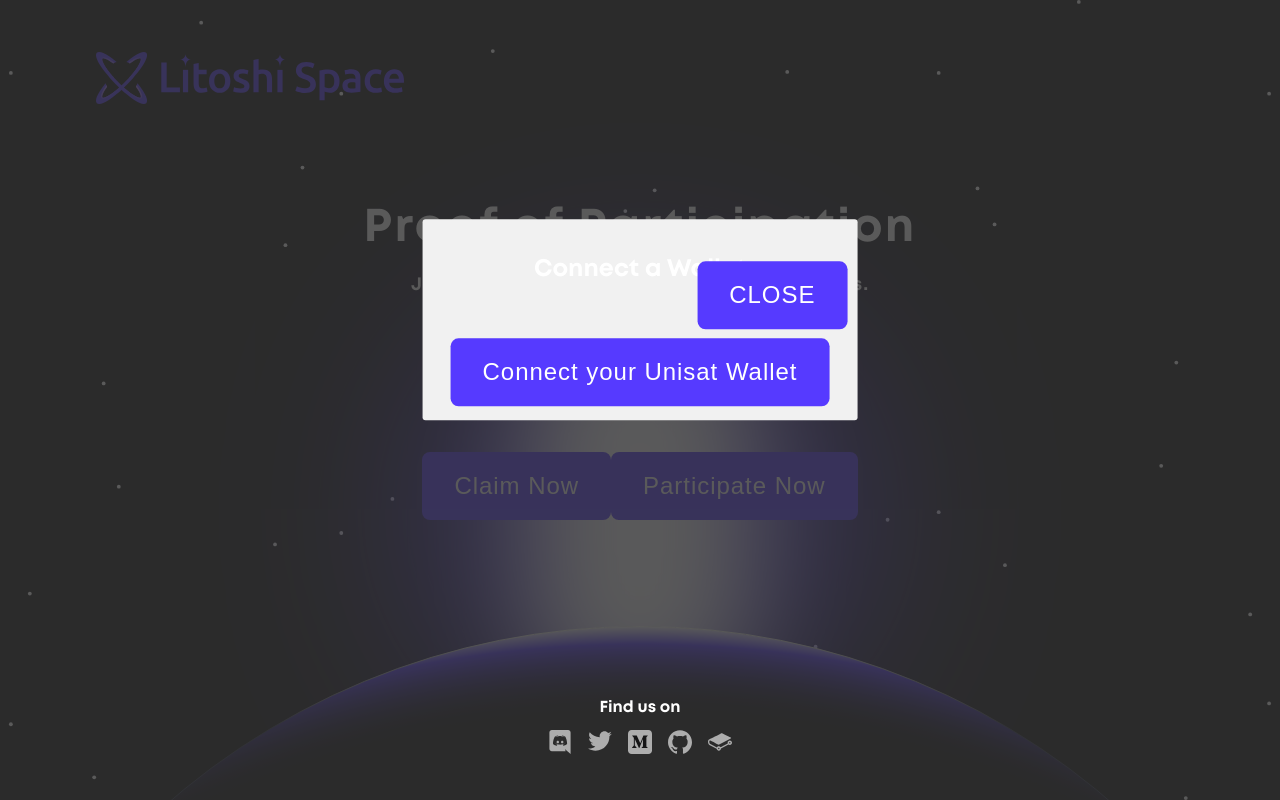
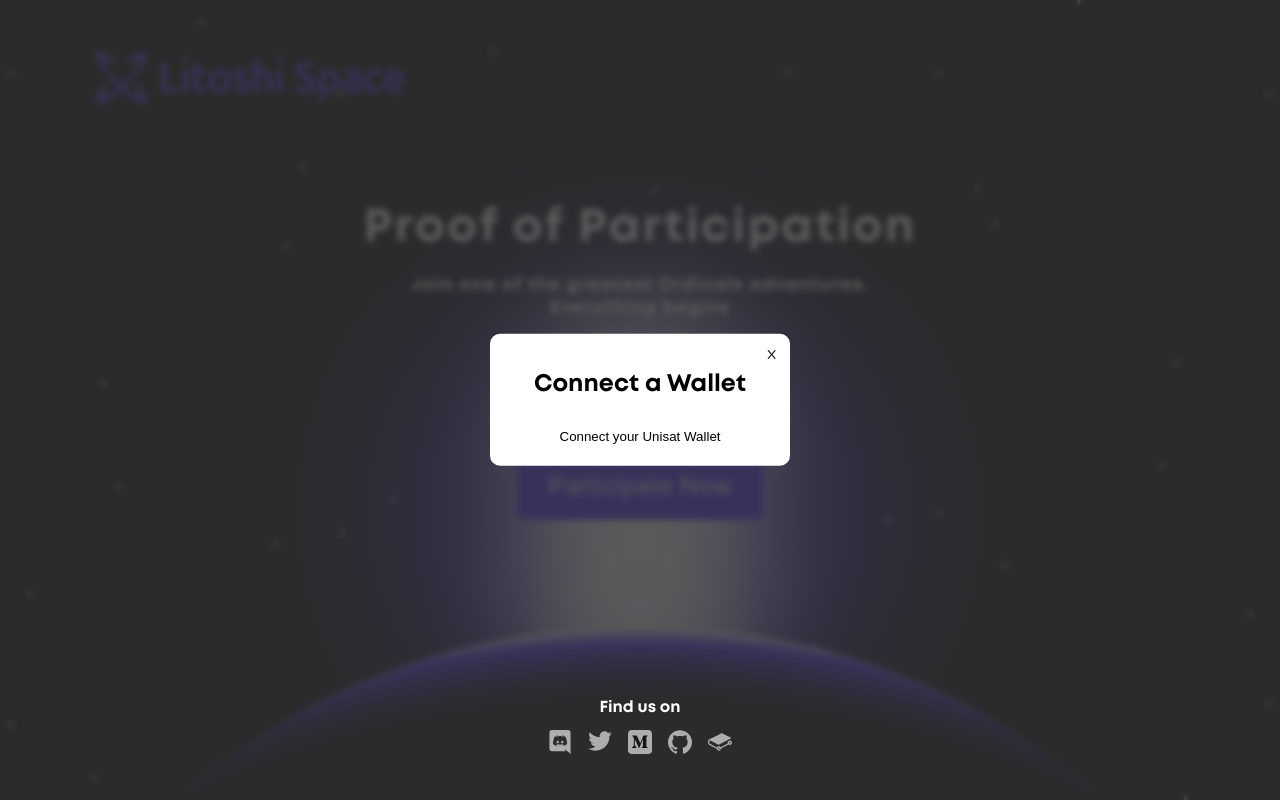
Before and after one commit to LitoshiSpace/LitoshiSale, a React (Vite) app: page / in a window 1280 px wide. Both pictures are taken after a click on the button "Open". Built offline with nearby package versions, Linux system fonts and the light colour scheme.

Commit message:
modificiation du pop up

```diff
--- a/src/Modal/Modal.css
+++ b/src/Modal/Modal.css
@@ -22,23 +22,62 @@
 
 .overlay {
   background: rgba(49, 49, 49, 0.8);
+  backdrop-filter: blur(3px);
 }
 .modal-content {
   position: absolute;
-  top: 40%;
+  top: 50%;
   left: 50%;
   transform: translate(-50%, -50%);
   line-height: 1.4;
-  background: #f1f1f1;
+  background: white;
   padding: 14px 28px;
-  border-radius: 3px;
+  border-radius: 10px;
   max-width: 600px;
   min-width: 300px;
+  color: black;
 }
 
 .close-modal {
   position: absolute;
-  top: 10px;
-  right: 10px;
+  top: 0;
+  right: 0;
   padding: 5px 7px;
 }
+.close-modal {
+  background-color: transparent;
+  border: none;
+  height: 31px;
+  margin-right: 5px;
+  margin-top: 5px;
+  display: flex;
+  align-items: center;
+}
+.close-modal:hover {
+  background: rgba(128, 128, 128, 0.301);
+  border-radius: 10px;
+  height: 31px;
+}
+
+.modal-connect {
+  width: 100%;
+  border: none;
+  height: 31px;
+  background: transparent;
+}
+
+.modal-connect:hover {
+  background: rgba(128, 128, 128, 0.301);
+  border-radius: 10px;
+  height: 31px;
+}
+.btn-modal {
+  margin-top: 32px;
+  border-radius: 8px;
+  background: #563aff;
+  font-size: 24px;
+  padding: 20px 32px;
+  letter-spacing: 0.96px;
+  color: #fff;
+  border: none;
+}
--- a/src/Modal/Modal.jsx
+++ b/src/Modal/Modal.jsx
@@ -1,10 +1,11 @@
 import React, { useState } from "react";
 import "./Modal.css";
+import { AiOutlineClose } from "react-icons/ai";
 
 export default function Modal() {
   const [modal, setModal] = useState(false);
   const [isConnected, setIsConnected] = useState(false);
-  const [address, setAddress] = useState('');
+  const [address, setAddress] = useState("");
 
   const toggleModal = () => {
     setModal(!modal);
@@ -20,11 +21,11 @@
     try {
       const accounts = await window.unisat.requestAccounts();
       setAddress(accounts[0]);
-      console.log('connect success', accounts);
+      console.log("connect success", accounts);
       setIsConnected(true);
       toggleModal();
     } catch (e) {
-      console.log('connect failed');
+      console.log("connect failed");
       setIsLoggedOut(true);
     }
   };
@@ -40,12 +41,12 @@
           <div onClick={toggleModal} className="overlay"></div>
           <div className="modal-content">
             <h2>Connect a Wallet</h2>
-            <p>
-              {isConnected}
-              <button onClick={requestAccounts}>Connect your Unisat Wallet</button>
-            </p>
+            {isConnected}
+            <button className="modal-connect" onClick={requestAccounts}>
+              Connect your Unisat Wallet
+            </button>
             <button className="close-modal" onClick={toggleModal}>
-              CLOSE
+              <AiOutlineClose />
             </button>
           </div>
         </div>
--- a/src/Nouvellelanding/Nouvellelanding.css
+++ b/src/Nouvellelanding/Nouvellelanding.css
@@ -105,7 +105,6 @@
   display: flex;
   justify-content: center;
 }
-
 .nouvellelanding_footer {
   position: absolute;
   display: flex;
--- a/src/Nouvellelanding/Nouvellelanding.jsx
+++ b/src/Nouvellelanding/Nouvellelanding.jsx
@@ -39,12 +39,9 @@
               Join one of the greatest Ordinals adventures. Everything begins
             </p>
           </div>
+          <Modal />
           <div className="nouvelle_landing_buttontweet">
-            <Modal />
-            <button type="button">Claim Now</button>
-              <button onClick={handleTweet}>
-                Participate Now
-              </button>
+            <button onClick={handleTweet}>Participate Now</button>
           </div>
         </div>
         <div className="nouvellelanding_footer">
```
